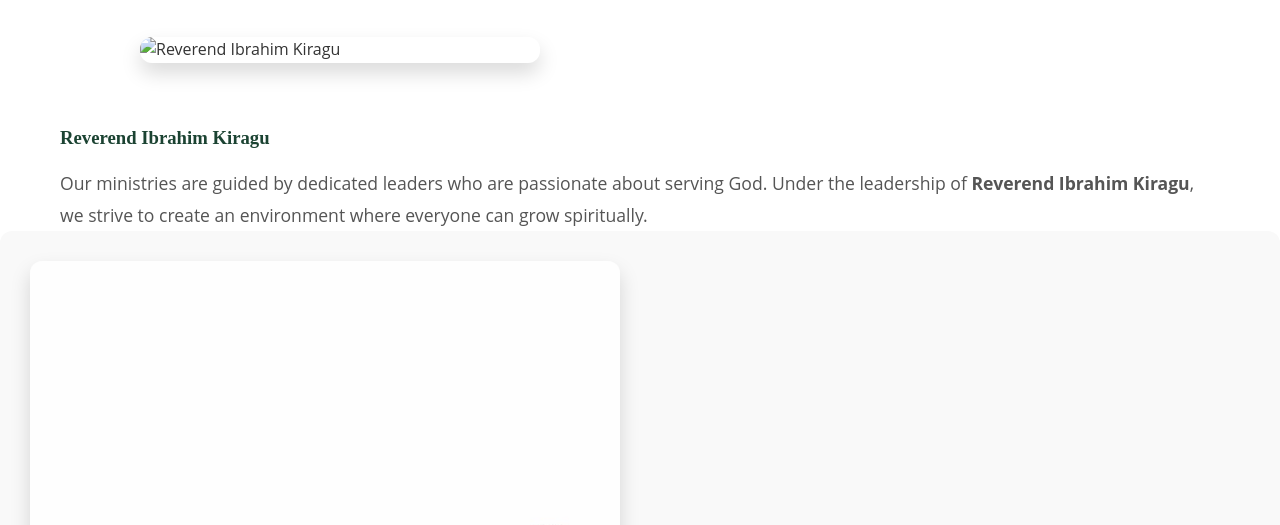
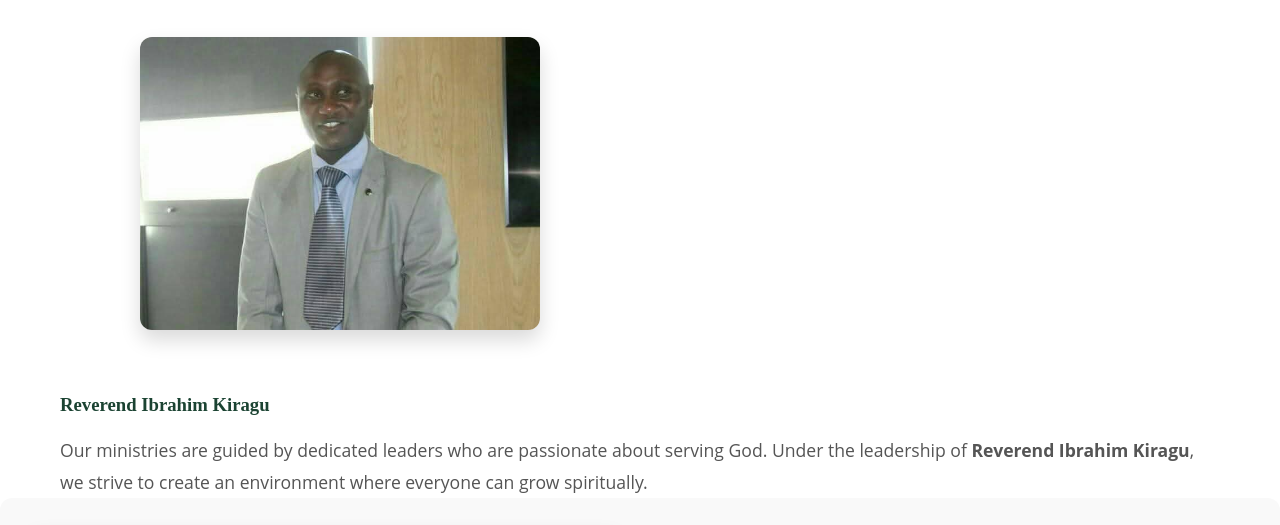
Before and after one commit to stanleywaruhiu/FGCK-Kanjai-Church, a plain HTML site: page ministries.html in a window 1280 px wide. Shown: the part 232-757 px from the top of the page. Drawn offline with Linux system fonts and the light colour scheme; files whose address does not match are found by name.

```diff
--- a/ministries.html
+++ b/ministries.html
@@ -33,7 +33,7 @@
             <h2 class="section-title">Our Ministries</h2>
 
             <div class="grid-2-col" style="align-items: center; margin-bottom: 60px;">
-                    <img src="/IMAGES/Reverend.jpeg" alt="Reverend Ibrahim Kiragu" style="width: 100%; max-width: 400px; border-radius: 12px; box-shadow: 0 10px 20px rgba(0,0,0,0.15); display: block; margin: 0 auto;">
+                    <img src="Reverend.jpeg" alt="Reverend Ibrahim Kiragu" style="width: 100%; max-width: 400px; border-radius: 12px; box-shadow: 0 10px 20px rgba(0,0,0,0.15); display: block; margin: 0 auto;">
                 </div>
                 <div>
                     <h3>Reverend Ibrahim Kiragu</h3>
```
